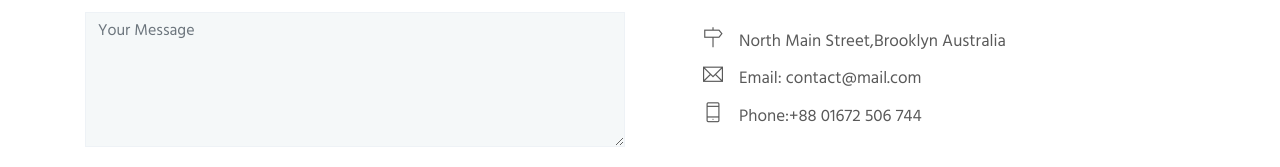
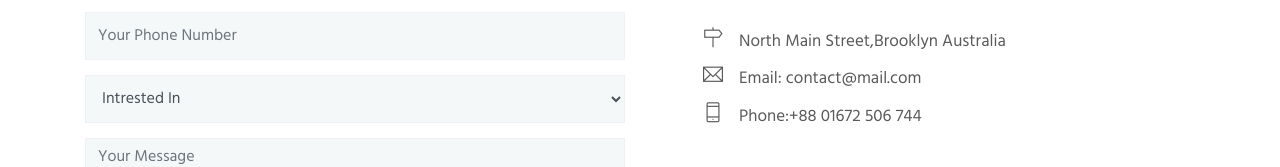
Before and after one commit to MirzaShahzadSaleem/TechThrive, a website: page theme/contact.html in a window 1280 px wide. Shown: the part 785-952 px from the top of the page. Drawn offline with nearby package versions, Linux system fonts and the light colour scheme; some packages are replaced by stand-ins of ours.

Commit message:
update contact form

```diff
--- a/gulpfile.js
+++ b/gulpfile.js
@@ -21,8 +21,8 @@ var path = {
     images: "source/images/**/*.+(png|jpg|gif|svg)",
   },
   build: {
-    dirBuild: "theme/",
-    dirDev: "theme/",
+    dirBuild: "E:/Company Website/megakit-main/theme",
+    dirDev: "E:/Company Website/megakit-main/theme",
   },
 };
 
--- a/theme/contact.html
+++ b/theme/contact.html
@@ -167,6 +167,19 @@
 					<div class="form-group">
 						<input name="email" type="email" class="form-control" placeholder="Email Address" required>
 					</div>
+					<div class="form-group">
+						<input name="phone_no" type="number" class="form-control" placeholder="Your Phone Number" required>
+					</div>
+					<div class="form-group">
+						<!-- <label for="interested-in">Interested In:</label> -->
+						<select name="interested-in" class="form-control" required>
+							<option value="">Intrested In</option>
+							<option value="Product A">Software Developemt</option>
+							<option value="Product B">DevOps</option>
+							<option value="Product C"></option>
+							<option value="Other">Other</option>
+						</select>
+					</div>
 					<div class="form-group-2 mb-4">
 						<textarea name="message" class="form-control" rows="4" placeholder="Your Message" required></textarea>
 					</div>
```
Also changed, not shown: source/contact.html (+13 -0 lines).
